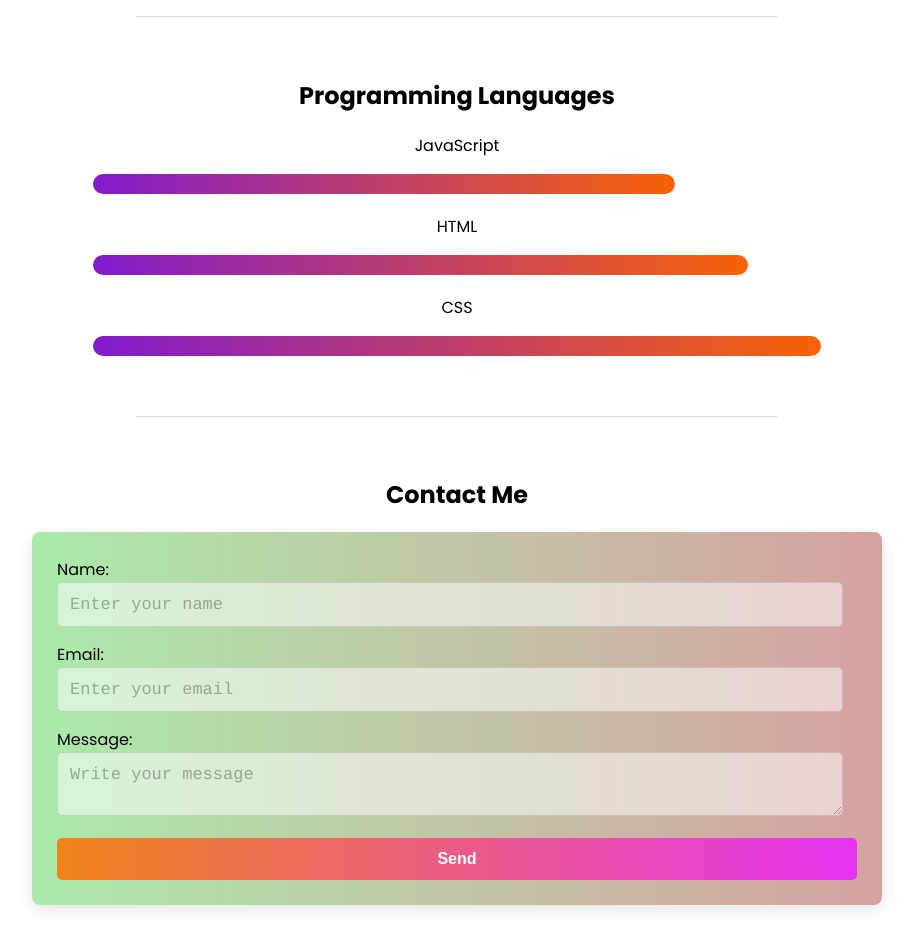
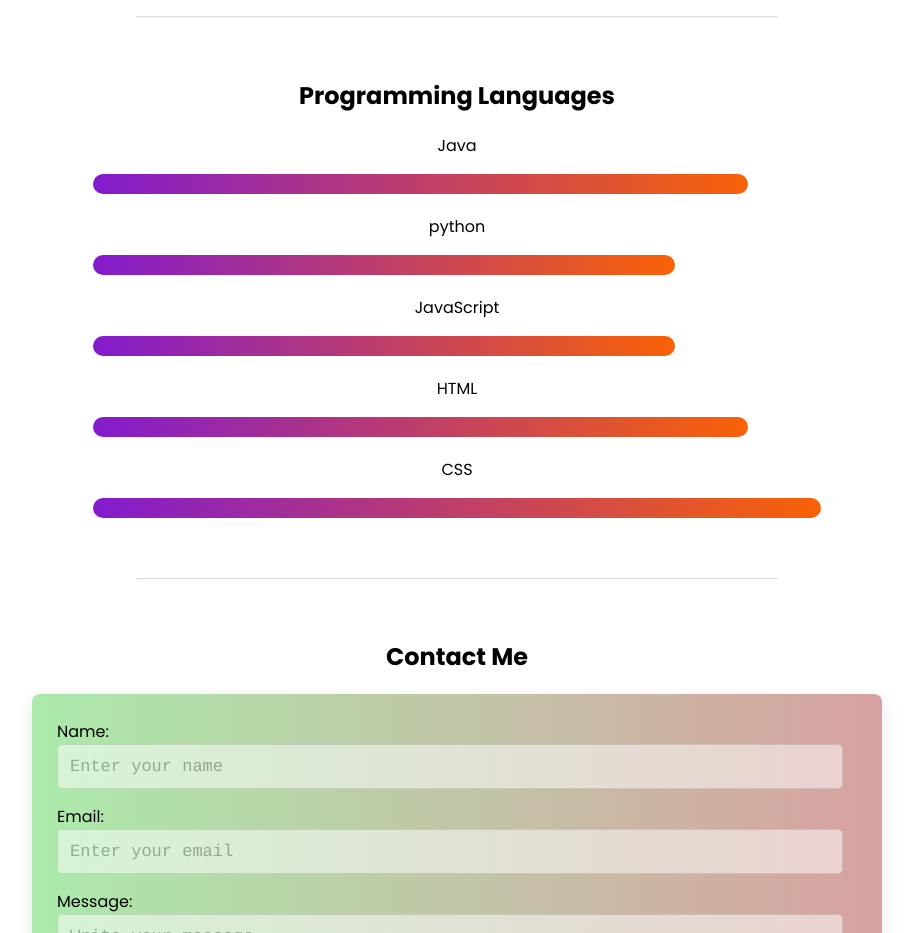
Before and after one commit to srimanth2/srimanth_portfolio, a website: page index.html in a window 1280 px wide. Shown: the part 1660-2593 px from the top of the page, without its empty margins (183-1096 px from the left). Drawn offline with Linux system fonts and the light colour scheme.

Commit message:
Add Java and Python skills to index.html
Added Java and Python skills with progress bars.

```diff
--- a/index.html
+++ b/index.html
@@ -99,6 +99,14 @@
 <section id="programming-languages">
     <h2>Programming Languages</h2>
     <div class="skill">
+        <p>Java</p>
+        <div class="progress-bar" data-progress="90"></div>
+    </div>
+    <div class="skill">
+        <p>python</p>
+        <div class="progress-bar" data-progress="80"></div>
+    </div>
+    <div class="skill">
         <p>JavaScript</p>
         <div class="progress-bar" data-progress="80"></div>
     </div>
```
